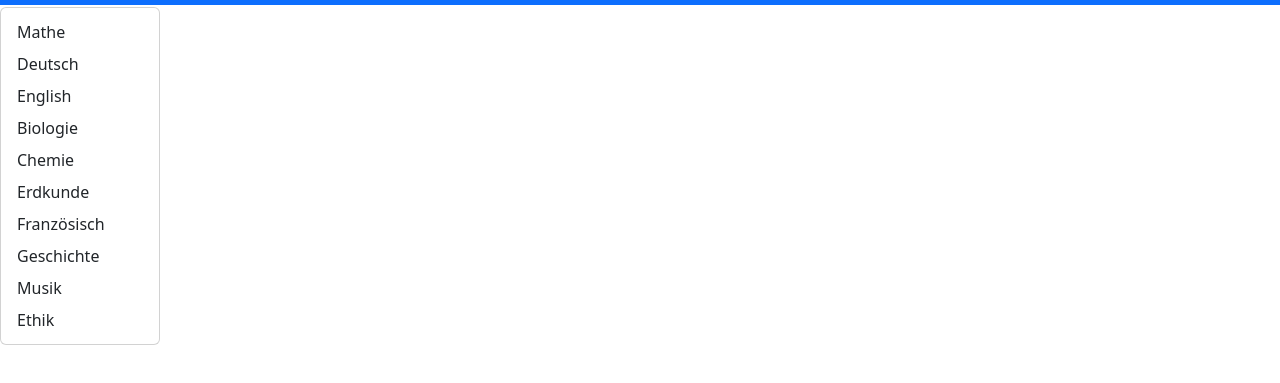
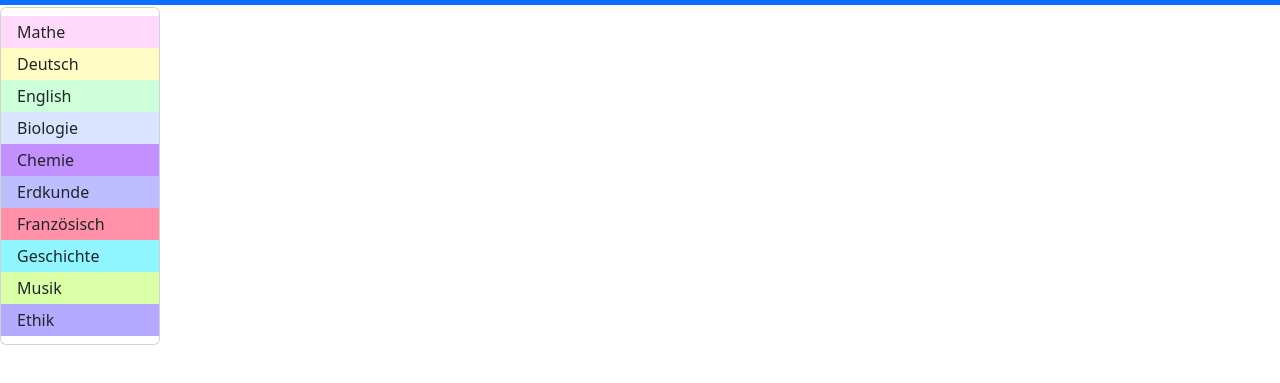
Before and after one commit to Jugendhackt/learnit, a plain HTML site: page frontend/index.html in a window 1280 px wide. Both pictures are taken after a click on the link "Fächer". Shown: the part 51-434 px from the top of the page. Drawn offline with nearby package versions, Linux system fonts and the light colour scheme.

Commit message:
update 3 farbe von website

```diff
--- a/frontend/datei1.css
+++ b/frontend/datei1.css
@@ -5,6 +5,9 @@ body {
 }
 .title {
     text-align: center;
+}
+.mathe{
+	background-color: rgb(119, 119, 187);
 }
 /* ============ desktop view ============ */
 @media all and (min-width: 992px) {
--- a/frontend/index.html
+++ b/frontend/index.html
@@ -17,16 +17,16 @@
 
                     <a class="nav-link dropdown-toggle" href="#" data-bs-toggle="dropdown">  Fächer  </a>
                       <ul class="dropdown-menu">
-                            <li><a class="dropdown-item" href="#">Mathe</a></li>
-                            <li><a class="dropdown-item" href="#">Deutsch</a></li>
-                            <li><a class="dropdown-item" href="#">English </a></li>
-                            <li><a class="dropdown-item" href="#">Biologie</a></li>
-                            <li><a class="dropdown-item" href="#">Chemie</a></li>
-                            <li><a class="dropdown-item" href="#">Erdkunde</a></li>
-                            <li><a class="dropdown-item" href="#">Französisch</a></li>
-                            <li><a class="dropdown-item" href="#">Geschichte</a></li>
-                            <li><a class="dropdown-item" href="#">Musik</a></li>
-                            <li><a class="dropdown-item" href="#">Ethik</a></li>
+                            <li><a class="dropdown-item" style="background-color:rgb(255, 217, 252) ;" href="#">Mathe</a></li>
+                            <li><a class="dropdown-item" style="background-color:rgb(255, 253, 196);" href="#">Deutsch</a></li>
+                            <li><a class="dropdown-item" style="background-color:rgb(205, 255, 217);" href="#">English </a></li>
+                            <li><a class="dropdown-item" style="background-color:rgb(217, 229, 255);" href="#">Biologie</a></li>
+                            <li><a class="dropdown-item" style="background-color:rgb(194, 144, 255);" href="#">Chemie</a></li>
+                            <li><a class="dropdown-item" style="background-color:rgb(189, 189, 255);" href="#">Erdkunde</a></li>
+                            <li><a class="dropdown-item" style="background-color:rgb(255, 144, 168);" href="#">Französisch</a></li>
+                            <li><a class="dropdown-item" style="background-color:rgb(143, 246, 255);" href="#">Geschichte</a></li>
+                            <li><a class="dropdown-item" style="background-color:rgb(217, 255, 167);" href="#">Musik</a></li>
+                            <li><a class="dropdown-item" style="background-color:rgb(181, 170, 255);" href="#">Ethik</a></li>
                         </li>
                   </ul>
                   <li class="nav-item"><a class="nav-link" href="#"> Lerncommunity </a></li>
```
